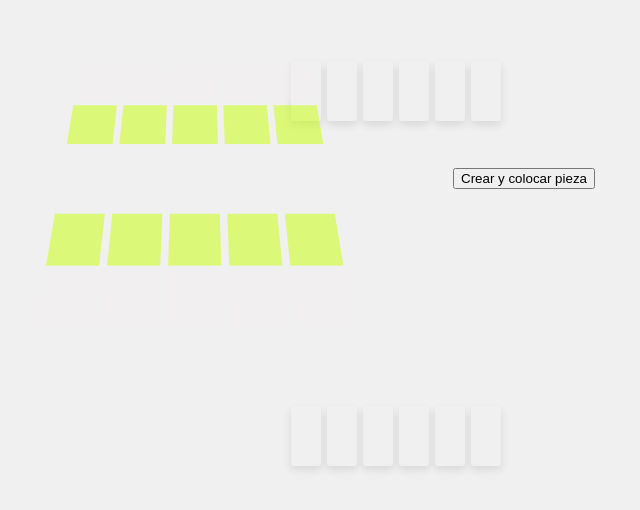
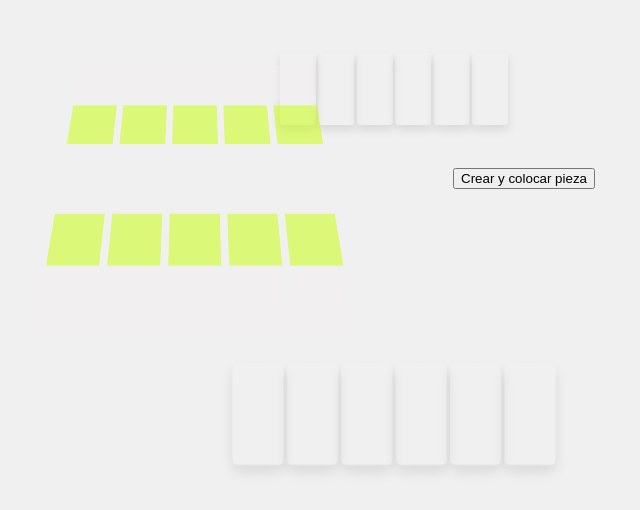
Before and after one commit to termitaklk/edopro-live-viewer, a plain HTML site: page index.html in a window 1280 px wide. Shown: the part 222-732 px from the top of the page, 372-1012 px from the left. Drawn offline with Linux system fonts and the light colour scheme.

Commit message:
Hand alignment correction

```diff
--- a/styles.css
+++ b/styles.css
@@ -27,6 +27,7 @@ body {
   transform: perspective(600px) rotateX(37deg);
   /* Perspectiva y rotación aplicadas juntas */
   position: relative;
+  z-index: 1; /* Un z-index más bajo que el de las cartas */
 }
 
 .coverA {
@@ -264,6 +265,7 @@ body {
 .card-holder {
   display: flex;
   justify-content: center;
+  z-index: 2; /* Un z-index más alto para que las cartas aparezcan por encima del tablero */
 }
 
 .card {
@@ -271,7 +273,7 @@ body {
   height: 60px;
   background-size: cover;
   background-position: center;
-  margin: 3px;
+  margin: 1px;
   border-radius: 3px;
   box-shadow: 0 4px 8px rgba(0, 0, 0, 0.1);
 }
@@ -279,11 +281,15 @@ body {
 .player1 {
   position: absolute;
   top: 205px;
-  left: 660px;
+  left: 670px;
+  transform: scale(1.2); /* Ajusta este valor según sea necesario para compensar la perspectiva 3D */
 }
 
 .player2 {
   position: absolute;
-  top: 550px;
-  left: 660px;
+  top: 530px;
+  left: 670px;
+  transform: scale(1.7); /* Ajusta este valor según sea necesario para compensar la perspectiva 3D */
+  z-index: 2; /* Un z-index más alto para que las cartas aparezcan por encima del tablero */
+
 }
```
Also changed, not shown: Captura.JPG (added).
